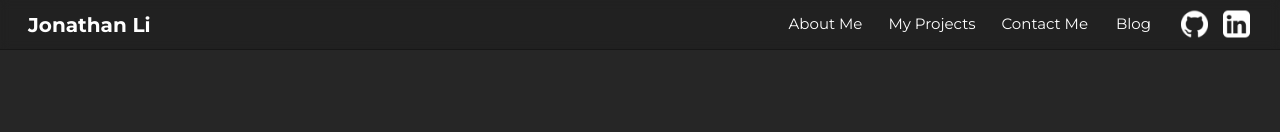
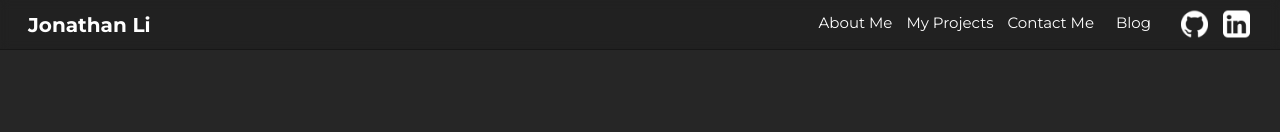
Before and after one commit to MonliH/personal-website-frontend, a Next.js app: page / in a window 1280 px wide. Shown: the top 132 px of the page. Built offline with nearby package versions, Linux system fonts and the light colour scheme; no server answers.

Commit message:
Make more non-js friendly

```diff
--- a/components/home/About.tsx
+++ b/components/home/About.tsx
@@ -59,10 +59,10 @@ const ModifiedTitle = styled(Title)`
   }
 `;
 
-const About = (_: {}, ref: ForwardedRef<HTMLDivElement>) => {
+const About = ({ id }: { id: string }, ref: ForwardedRef<HTMLDivElement>) => {
   const videoElement = useRef(null);
   return (
-    <AboutStyled ref={ref}>
+    <AboutStyled ref={ref} id={id}>
       <WrapperCenterRow>
         <WrapperInner>
           <ModifiedTitle>About Me&thinsp;</ModifiedTitle>
--- a/components/home/Contact.tsx
+++ b/components/home/Contact.tsx
@@ -99,7 +99,7 @@ const SendButton = styled(animated.button)`
   flex: 0 0 110px;
 `;
 
-const Contact = (_: {}, ref: ForwardedRef<HTMLDivElement>) => {
+const Contact = ({ id }: { id: string }, ref: ForwardedRef<HTMLDivElement>) => {
   const [status, setStatus] = useState("");
 
   const [anim, setOpacity] = useSpring(() => ({
@@ -115,7 +115,7 @@ const Contact = (_: {}, ref: ForwardedRef<HTMLDivElement>) => {
   };
 
   return (
-    <ContactStyled ref={ref}>
+    <ContactStyled ref={ref} id={id}>
       <WrapperCenterRow>
         <WrapperInner>
           <Title>Contact Me&thinsp;</Title>
--- a/components/home/Header.tsx
+++ b/components/home/Header.tsx
@@ -18,7 +18,7 @@ const HeaderMain = styled.div`
   -webkit-backdrop-filter: blur(4px);
 `;
 
-const HeaderLinks = styled.div`
+const HeaderLinks = styled.a`
   font: 15px ${({ theme }) => theme.fonts.sansSerifAlt};
   float: right;
   display: flex;
@@ -34,7 +34,7 @@ const HeaderLinks = styled.div`
   }
 `;
 
-const HeaderLink = styled.button`
+const HeaderLink = styled.a`
   font: 15px ${({ theme }) => theme.fonts.sansSerifAlt};
   color: white;
   text-decoration: none;
@@ -50,7 +50,7 @@ const HeaderLink = styled.button`
   }
 `;
 
-const HeaderLinkA = styled(HeaderLink).attrs({ as: "r" })`
+const HeaderLinkA = styled(HeaderLink)`
   margin-left: 22px;
 `;
 
@@ -194,7 +194,7 @@ const Header = ({
           e.preventDefault();
           links.current[keys[i]].scrollIntoView();
         }}
-        key={keys[i]}
+        href={`#${keys[i]}`}
       >
         {keys[i]}
       </HeaderLink>
@@ -209,9 +209,8 @@ const Header = ({
 
   // Linkedin logo
   linksLeft.push(
-    <div style={{ display: "inline" }}>
+    <div style={{ display: "inline" }} key="icons">
       <HeaderLinkIcon
-        key="linkedin-image"
         href="https://www.linkedin.com/in/jonatli/"
         target="_blank"
         rel="noopener noreferrer"
@@ -228,7 +227,6 @@ const Header = ({
         />
       </HeaderLinkIcon>
       <HeaderLinkIcon
-        key="github-image"
         href="https://github.com/MonliH"
         target="_blank"
         rel="noopener noreferrer"
--- a/components/home/Home.tsx
+++ b/components/home/Home.tsx
@@ -153,9 +153,14 @@ const Home = () => {
   const linkOrder = ["About Me", "My Projects", "Contact Me"];
 
   const pages: Array<JSX.Element> = [
-    <About ref={addRef(linkOrder[0])} key="about" />,
-    <Projects width={width} ref={addRef(linkOrder[1])} key="projects" />,
-    <Contact ref={addRef(linkOrder[2])} key="contact" />,
+    <About ref={addRef(linkOrder[0])} id={linkOrder[0]} key={linkOrder[0]} />,
+    <Projects
+      width={width}
+      ref={addRef(linkOrder[1])}
+      id={linkOrder[1]}
+      key={linkOrder[1]}
+    />,
+    <Contact ref={addRef(linkOrder[2])} id={linkOrder[2]} key={linkOrder[2]} />,
   ];
 
   return (
--- a/components/home/Projects.tsx
+++ b/components/home/Projects.tsx
@@ -324,14 +324,17 @@ const ProjectGrid = styled.div`
 `;
 
 const Projects = forwardRef(
-  ({ width }: { width: number }, ref: ForwardedRef<HTMLDivElement>) => {
+  (
+    { id, width }: { id: string; width: number },
+    ref: ForwardedRef<HTMLDivElement>
+  ) => {
     const [items] = useState(projectList);
     const [gridRef, visible] = useInView({
       triggerOnce: true,
     });
 
     return (
-      <ProjectsStyled ref={ref}>
+      <ProjectsStyled ref={ref} id={id}>
         <ProjectPage>
           <Title>My Projects&thinsp;</Title>
           <div ref={gridRef}>
```
